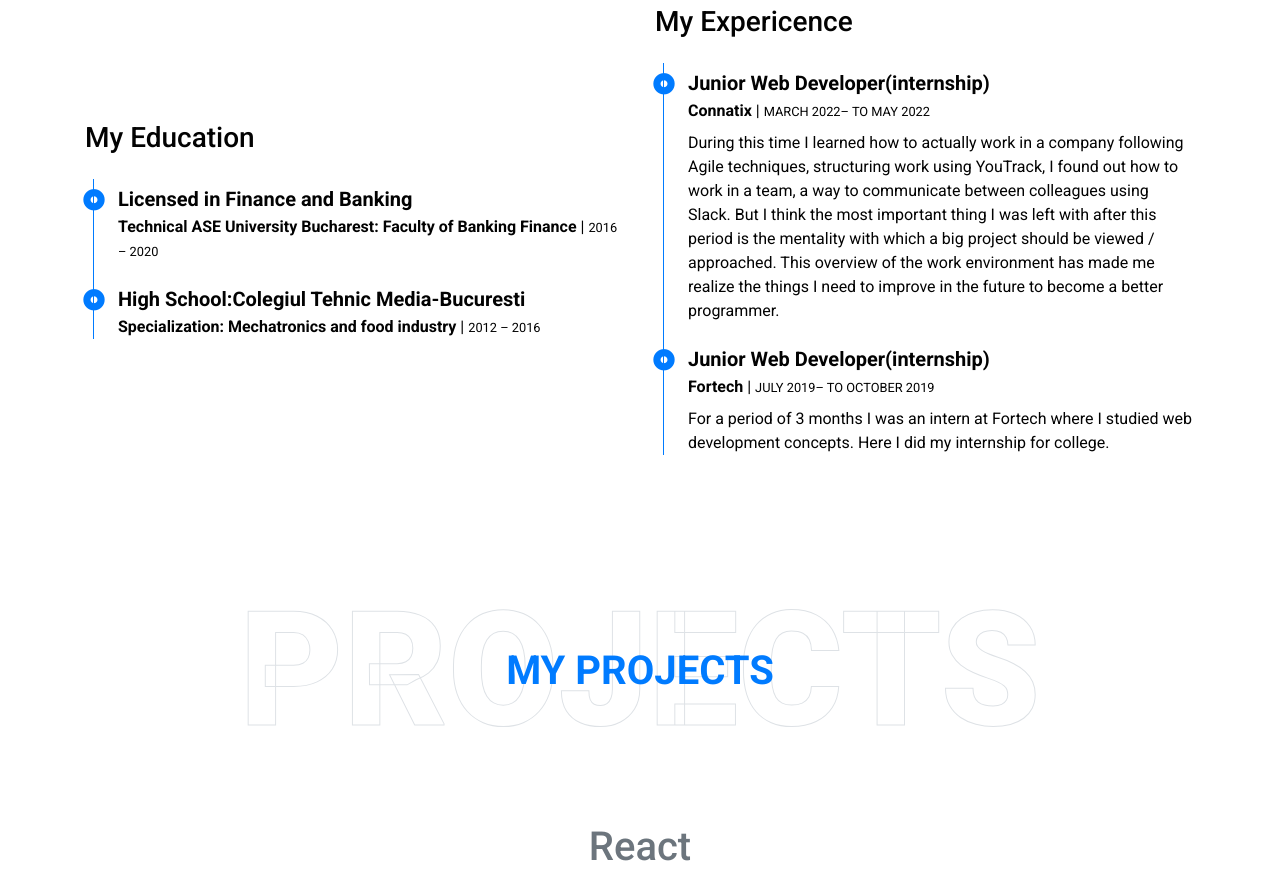
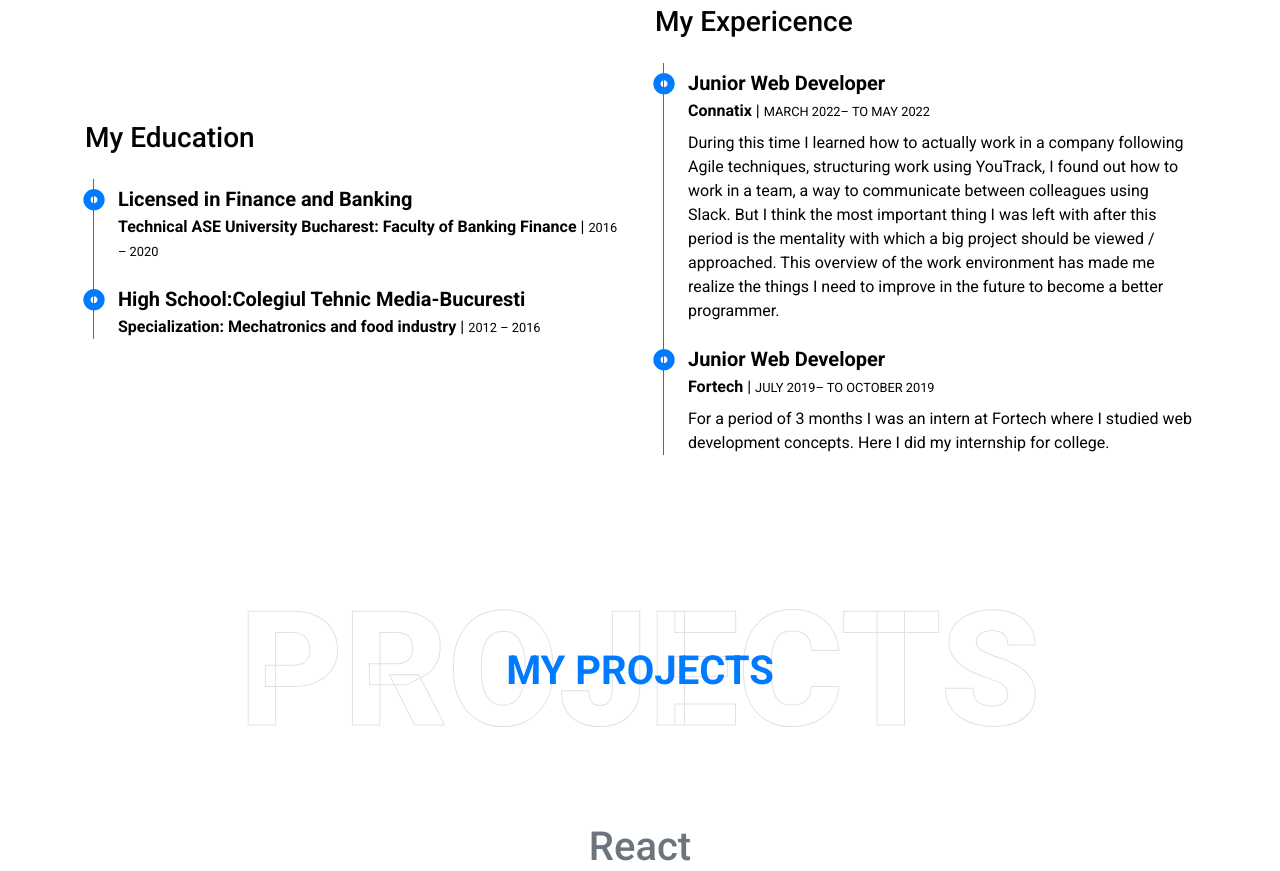
Before and after one commit to TheTechology/CV-Marian-Dumitru, a plain HTML site: page index.html in a window 1280 px wide. Shown: the part 2622-3493 px from the top of the page. Drawn offline with nearby package versions, Linux system fonts and the light colour scheme.

Commit message:
Update index.html

```diff
--- a/index.html
+++ b/index.html
@@ -301,13 +301,13 @@ Do I need WebKit?
 
                          <div class="position-relative  mb-4">
                             <i class="far fa-dot-circle text-primary position-absolute" style="top: 2px;left: -35px;  font-size: 22px;"></i>
-                            <h5 class="font-weight-bold mb-1">Junior Web Developer(internship)</h5>
+                            <h5 class="font-weight-bold mb-1">Junior Web Developer</h5>
                             <p class="mb-2"><strong>Connatix</strong> | <small> MARCH 2022– TO MAY 2022</small></p>
                             <p>During this time I learned how to actually work in a company following Agile techniques, structuring work using YouTrack, I found out how to work in a team, a way to communicate between colleagues using Slack. But I think the most important thing I was left with after this period is the mentality with which a big project should be viewed / approached. This overview of the work environment has made me realize the things I need to improve in the future to become a better programmer. </p>
                         </div>
                         <div class="position-relative  mb-4">
                             <i class="far fa-dot-circle text-primary position-absolute" style="top: 2px;left: -35px;  font-size: 22px;"></i>
-                            <h5 class="font-weight-bold mb-1">Junior Web Developer(internship)</h5>
+                            <h5 class="font-weight-bold mb-1">Junior Web Developer</h5>
                             <p class="mb-2"><strong>Fortech</strong> | <small> JULY 2019– TO OCTOBER 2019</small></p>
                             <p>For a period of 3 months I was an intern at Fortech where I studied web development concepts. Here I did my internship for college.</p>
                         </div>
```
